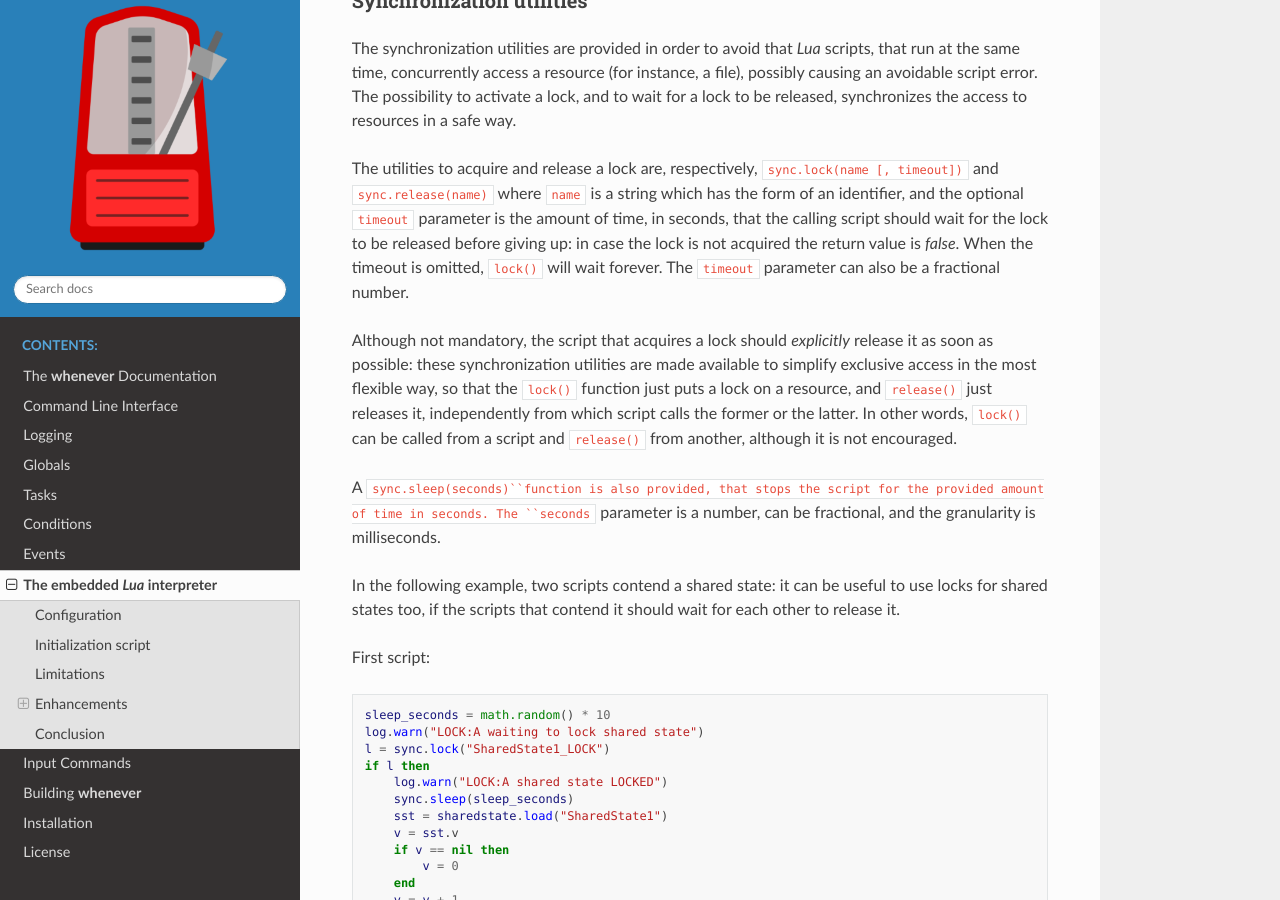
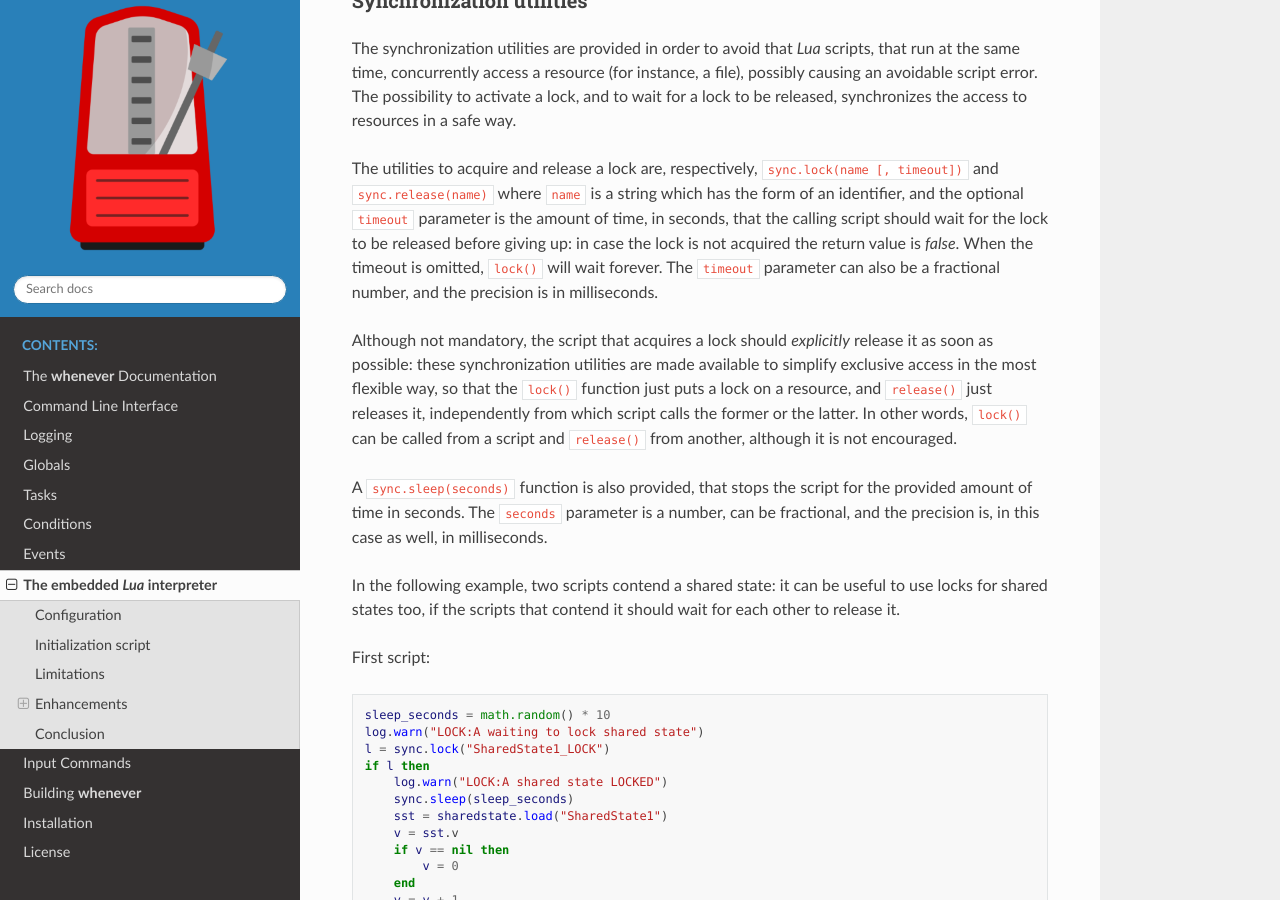
Before and after one commit to almostearthling/whenever, a Sphinx documentation site: the page built from docs/65.lua.rst, in a window 1280 px wide and 900 px high, scrolled down 8179 px. Built offline with Sphinx 7.4.7 and the Read the Docs theme 3.1.0, drawn with Linux system fonts in a browser that asks for light colours; some of the changed text lies outside the part shown.

Commit message:
docs: documentation fixes

```diff
--- a/docs/65.lua.rst
+++ b/docs/65.lua.rst
@@ -86,7 +86,7 @@
 Even though every script gets its own, isolated *Lua* interpreter, **whenever** offers a
 way for possibly different scripts to interoperate by sharing simple values, and to store
 intermediate results for subsequent runs of the script associated to an item. Details on
-this capability can be found below in the ::ref::`Enhancements <_65-lua-enhancements>`
+this capability can be found below in the :ref:`Enhancements <65-lua-enhancements>`
 section.
 
 The Lua interpreter is initialized at each run by
@@ -278,8 +278,9 @@
 
 .. caution::
   While the URL and the request body are simple strings, the ``headers`` parameter must
-  be provided as a *Lua table*, with suitable strings for keys and values. The *table*
-  is built in *Lua* in the usual way, as in the provided example.
+  be provided as a *Lua table*, with suitable strings for both keys (the header *names*,
+  or *fields*) and values. The *table* can be built in *Lua* in the usual way, as in the
+  provided example.
 
 While the examples above only capture the *body* of the HTTP response, both ``http.get()``
 and ``http.post()`` have three return values, in the following order:
@@ -341,8 +342,8 @@
 
 .. warning::
   The entries of the ``state`` table can only contain values of type *boolean*, *numeric*, or
-  *string*: any other type of value, including *nil*, will cause an error at the end of the
-  script: in this case the state is *not* saved.
+  *string*. Any other type of value, including *nil*, will cause an error at the end of the
+  script and the state will *not* be saved.
 
 Since the private state is only accessible by the item it is associated to, it is normally safe
 to access and modify it freely, without any type of synchronization: there is only one case in
@@ -356,9 +357,9 @@
 utilities does not help, since the state is read at once *before* the script runs, and saved
 *after* it finished running.
 
-*Shared states* are accessible to *all* *Lua* scripts, and behave differently: they need to be
-explicitly loaded and saved by a script, respectively using the ``sharedstate.load(name)`` and
-``sharedstate.save(name, table)`` functions.
+*Shared states*, on the other side, are accessible to *all* *Lua* scripts, and behave
+differently: they need to be explicitly loaded and saved by a script, respectively using the
+``sharedstate.load(name)`` and ``sharedstate.save(name, table)`` functions.
 
 When a shared state is saved, it becomes immediately available for access and modification to
 other scripts, or to the same script in a second moment: it can be loaded using the name that
@@ -397,7 +398,7 @@
 the optional ``timeout`` parameter is the amount of time, in seconds, that the calling script
 should wait for the lock to be released before giving up: in case the lock is not acquired the
 return value is *false*. When the timeout is omitted, ``lock()`` will wait forever. The
-``timeout`` parameter can also be a fractional number.
+``timeout`` parameter can also be a fractional number, and the precision is in milliseconds.
 
 Although not mandatory, the script that acquires a lock should *explicitly* release it as soon
 as possible: these synchronization utilities are made available to simplify exclusive access
@@ -406,9 +407,9 @@
 In other words, ``lock()`` can be called from a script and ``release()`` from another, although
 it is not encouraged.
 
-A ``sync.sleep(seconds)``function is also provided, that stops the script for the provided
+A ``sync.sleep(seconds)`` function is also provided, that stops the script for the provided
 amount of time in seconds. The ``seconds`` parameter is a number, can be fractional, and the
-granularity is milliseconds.
+precision is, in this case as well, in milliseconds.
 
 In the following example, two scripts contend a shared state: it can be useful to use locks
 for shared states too, if the scripts that contend it should wait for each other to release it.
```
